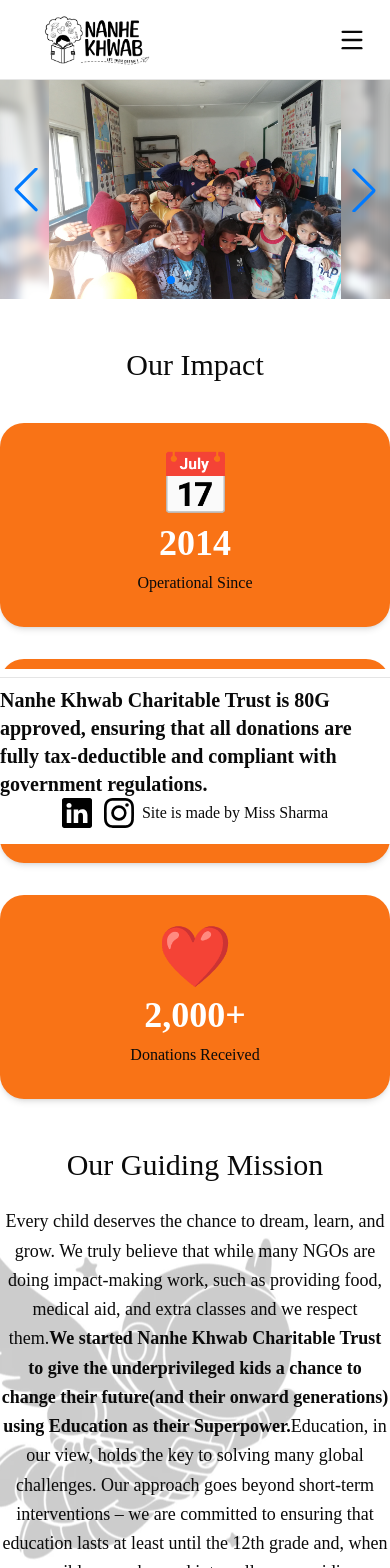
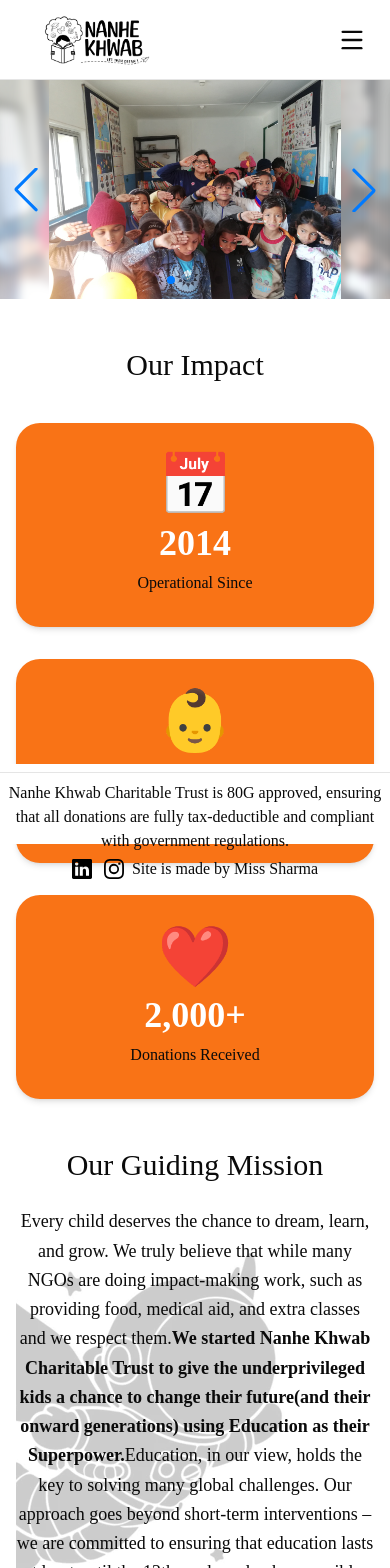
Before and after one commit to priyasharma27021992/nk-revamp, a Next.js app: page / in a window 390 px wide. Shown: the top 1568 px of the page. Built offline with nearby package versions, Linux system fonts and the light colour scheme; grey boxes are pictures that could not be loaded.

Commit message:
added some styling

```diff
--- a/src/app/page.tsx
+++ b/src/app/page.tsx
@@ -11,7 +11,7 @@ import { TrustedBy } from '@/components/TrustedBy';
 
 export default function Home() {
 	return (
-		<main className='bg-[--color-background] text-[--color-foreground] flex flex-col gap-12 w-full py-20 text-center overflow-hidden'>
+		<main className='bg-[--color-background] text-[--color-foreground] flex flex-col gap-12 w-full pt-20 text-center pb-40 px-4'>
 			<HeroSection />
 
 			<Stats />
--- a/src/components/Footer.tsx
+++ b/src/components/Footer.tsx
@@ -1,30 +1,35 @@
 import { Image } from './ui/Image';
 import LinkedInSVG from '../assets/icons/linkedin.svg';
 import InstagramSVG from '../assets/icons/instagram.svg';
+import Link from 'next/link';
 
 const Footer = () => {
 	return (
-		<footer className='fixed bottom-0 w-full left-0 bg-white'>
-			<div className='flex flex-col justify-center items-center my-2 border-t py-2'>
-				<h2 className='text-xl font-semibold'>
+		<footer className='fixed bottom-0 w-full left-0 bg-white h-20'>
+			<div className='flex flex-col justify-center gap-1 items-center my-2 border-t py-2'>
+				<h2 className='text-md font-extralight text-center'>
 					Nanhe Khwab Charitable Trust is 80G approved, ensuring that all
 					donations are fully tax-deductible and compliant with government
 					regulations.
 				</h2>
 				<div className='flex gap-2 justify-center items-center'>
 					<div className='flex gap-3'>
+						<Link href='https://www.instagram.com/nanhe_khwab/'>
 							<Image
 								src={LinkedInSVG}
 								className=''
 								alt='LinkedIn Icon'
-							width={30}
+								width={20}
 							/>
+						</Link>
+						<Link href='https://www.instagram.com/nanhe_khwab/'>
 							<Image
 								src={InstagramSVG}
 								className=''
 								alt='Instagram Icon'
-							width={30}
+								width={20}
 							/>
+						</Link>
 					</div>
 					<div>
 						<p>Site is made by Miss Sharma</p>
--- a/src/components/HeroSection/HeroSection.tsx
+++ b/src/components/HeroSection/HeroSection.tsx
@@ -12,7 +12,7 @@ const images = [
 
 const HeroSection = () => {
 	return (
-		<section>
+		<section className='-mx-4'>
 			<Carousel images={images} />
 		</section>
 	);
--- a/src/components/Navbar.tsx
+++ b/src/components/Navbar.tsx
@@ -64,7 +64,7 @@ export function Navbar() {
 							<Link
 								href={link.href}
 								className={cn(
-									'hover:text-primary drop-shadow-[0_1px_4px_rgba(0,0,0,0.6)] transition-colors font-bold px-2 py-1 rounded-sm text-sm lg:text-xl',
+									'hover:text-primary transition-colors font-bold px-2 py-1 rounded-sm text-sm lg:text-xl',
 									pathname === link.href && 'active',
 									'[&.active]:bg-[var(--color-brand-orange)]',
 									isTransparent && 'text-white'
--- a/src/components/sections/WhatWeDo.tsx
+++ b/src/components/sections/WhatWeDo.tsx
@@ -35,11 +35,11 @@ const WhatWeDo = () => {
 			<h2 className='text-lg md:text-2xl lg:text-4xl font-bold underline'>
 				How Nanhe Khwab tranforms lives?
 			</h2>
-			<div className='flex flex-col md:flex-row items-center gap-6 mt-5'>
+			<div className='flex flex-col lg:flex-row items-center gap-2 lg:gap-6 mt-5'>
 				{programs?.map((program, i) => (
 					<div
 						key={program.title}
-						className='flex flex-col md:flex-row items-center gap-6'>
+						className='flex flex-col lg:flex-row items-center gap-2 lg:gap-6'>
 						<div className='bg-white p-2 rounded-xl shadow-lg border min-w-[250px] min-h-[150px] lg:min-h-[250px]'>
 							<h2 className='text-xl font-semibold text-gray-800 mb-3'>
 								{program.title}
@@ -51,11 +51,11 @@ const WhatWeDo = () => {
 						{i !== programs.length - 1 && (
 							<>
 								<ArrowRight
-									className='text-gray-400 shrink-0 hidden md:block'
+									className='text-gray-400 shrink-0 hidden lg:block'
 									size={40}
 								/>
 								<ArrowBigDown
-									className='text-gray-400 shrink-0 block md:hidden'
+									className='text-gray-400 shrink-0 block lg:hidden'
 									size={40}
 								/>
 							</>
```
Also changed, not shown: src/app/globals.css (line endings or trailing spaces). Lines whose indentation alone changed are shown as unchanged.
